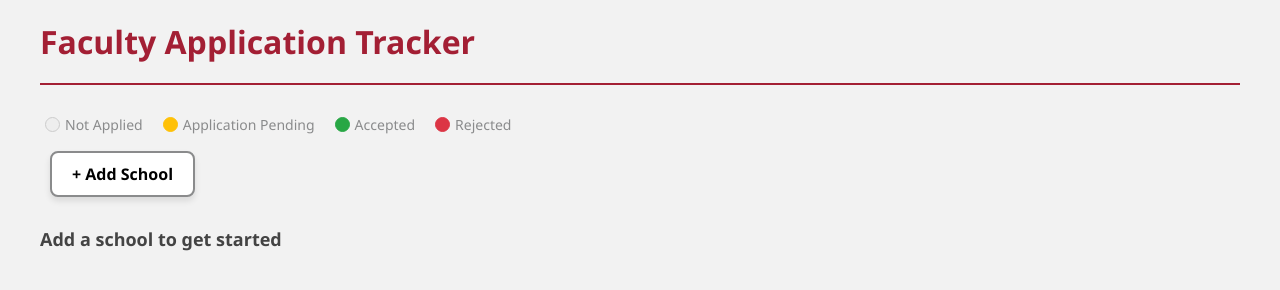
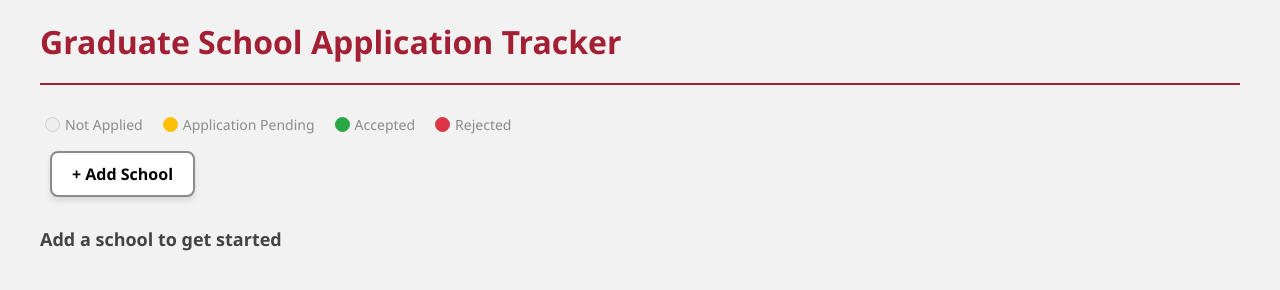
Before and after one commit to nalu-moonga/gradapps, a plain HTML site: page index.html in a window 1280 px wide. Drawn offline with Linux system fonts and the light colour scheme.

Commit message:
Update index.html

```diff
--- a/index.html
+++ b/index.html
@@ -3,7 +3,7 @@
 <head>
     <meta charset="UTF-8">
     <meta name="viewport" content="width=device-width, initial-scale=1.0">
-    <title>Faculty Application Tracker</title>
+    <title>Grad School Application Tracker</title>
             <style>
         :root {
             --mit-red: #a31f34;
@@ -352,7 +352,7 @@
 <body>
     <div class="container">
         <div class="header">
-            <h1>Faculty Application Tracker</h1>
+            <h1>Graduate School Application Tracker</h1>
         </div>
 
         <div class="status-legend">
```
